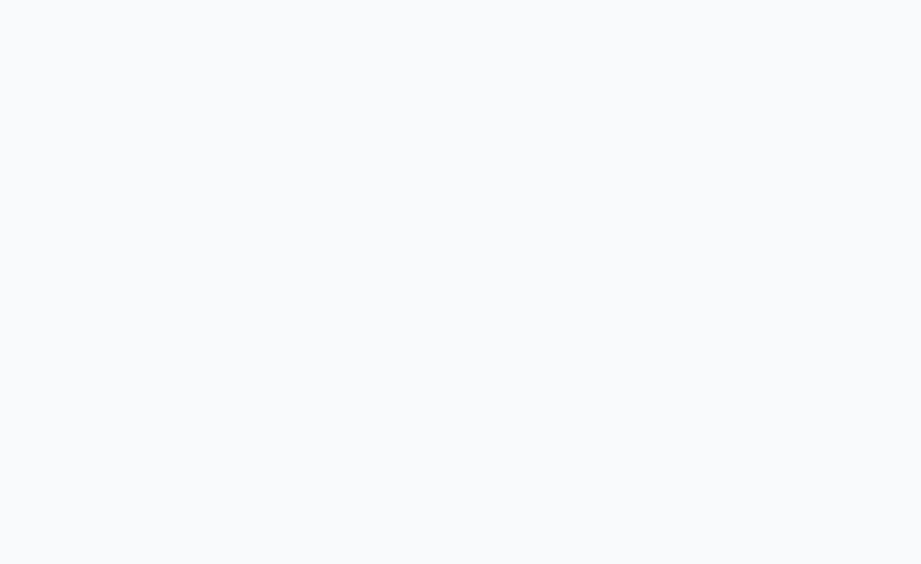
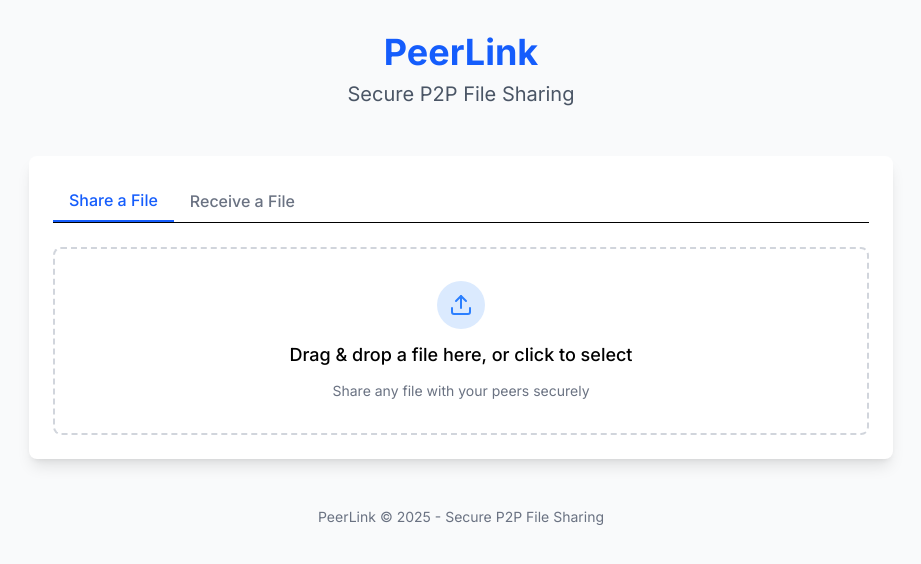
Before and after one commit to anishsaha46/PeerGate, a Next.js app in the folder ui/: page / in a window 1280 px wide. Shown: the top 564 px of the page, without its empty margins (179-1100 px from the left). Built offline with nearby package versions, Linux system fonts and the light colour scheme.

Commit message:
Refactor Home component to improve file upload and download functionality, enhance UI with tabs, and update component imports

```diff
--- a/ui/src/app/page.tsx
+++ b/ui/src/app/page.tsx
@@ -1,47 +1,157 @@
-'use client'
+'use client';
 
 import { useState } from 'react';
-import FileUpload from './components/FileUpload';
-import FileDownload from './components/FileDownload';
-import InviteCode from './components/InviteCode';
+import FileUpload from '@/components/FileUpload';
+import FileDownload from '@/components/FileDownload';
+import InviteCode from '@/components/InviteCode';
 import axios from 'axios';
 
-export default function Home(){
-  const [uploadFile, setUploadFile] = useState<File | null>(null);
+export default function Home() {
+  const [uploadedFile, setUploadedFile] = useState<File | null>(null);
   const [isUploading, setIsUploading] = useState(false);
   const [isDownloading, setIsDownloading] = useState(false);
-  const [port , setPort] = useState<number | null>(null);
+  const [port, setPort] = useState<number | null>(null);
   const [activeTab, setActiveTab] = useState<'upload' | 'download'>('upload');
 
-
-  // Function to handle file upload
-
-  const handleFileUpload = async (file:File) => {
-    setUploadFile(file);
+  const handleFileUpload = async (file: File) => {
+    setUploadedFile(file);
     setIsUploading(true);
 
-    try{
-      const formData= new FormData();
+    try {
+      const formData = new FormData();
       formData.append('file', file);
 
-      const response = await axios.post('/api/upload',formData, {
-        headers:{
+      const response = await axios.post('/api/upload', formData, {
+        headers: {
           'Content-Type': 'multipart/form-data',
         },
       });
 
       setPort(response.data.port);
     } catch (error) {
-      console.error('File upload failed:', error);
+      console.error('Error uploading file:', error);
       alert('Failed to upload file. Please try again.');
-    } finally{
+    } finally {
       setIsUploading(false);
     }
   };
 
+  const handleDownload = async (port: number) => {
+    setIsDownloading(true);
 
+    try {
+      // Request download from Java backend
+      const response = await axios.get(`/api/download/${port}`, {
+        responseType: 'blob',
+      });
 
+      const url = window.URL.createObjectURL(new Blob([response.data]));
+      const link = document.createElement('a');
+      link.href = url;
 
+      // Try to get filename from response headers
+      // Axios normalizes headers to lowercase, but we need to handle different cases
+      const headers = response.headers;
+      let contentDisposition = '';
 
+      // Look for content-disposition header regardless of case
+      for (const key in headers) {
+        if (key.toLowerCase() === 'content-disposition') {
+          contentDisposition = headers[key];
+          break;
+        }
+      }
 
+      let filename = 'downloaded-file';
+
+      if (contentDisposition) {
+        const filenameMatch = contentDisposition.match(/filename="(.+)"/);
+        if (filenameMatch && filenameMatch.length === 2) {
+          filename = filenameMatch[1];
+        }
+      }
+
+      link.setAttribute('download', filename);
+      document.body.appendChild(link);
+      link.click();
+      link.remove();
+    } catch (error) {
+      console.error('Error downloading file:', error);
+      alert('Failed to download file. Please check the invite code and try again.');
+    } finally {
+      setIsDownloading(false);
+    }
+  };
+
+  return (
+    <div className="container mx-auto px-4 py-8 max-w-4xl">
+      <header className="text-center mb-12">
+        <h1 className="text-4xl font-bold text-blue-600 mb-2">PeerLink</h1>
+        <p className="text-xl text-gray-600">Secure P2P File Sharing</p>
+      </header>
+
+      <div className="bg-white rounded-lg shadow-lg p-6">
+        <div className="flex border-b mb-6">
+          <button
+            className={`px-4 py-2 font-medium ${
+              activeTab === 'upload'
+                ? 'text-blue-600 border-b-2 border-blue-600'
+                : 'text-gray-500 hover:text-gray-700'
+            }`}
+            onClick={() => setActiveTab('upload')}
+          >
+            Share a File
+          </button>
+          <button
+            className={`px-4 py-2 font-medium ${
+              activeTab === 'download'
+                ? 'text-blue-600 border-b-2 border-blue-600'
+                : 'text-gray-500 hover:text-gray-700'
+            }`}
+            onClick={() => setActiveTab('download')}
+          >
+            Receive a File
+          </button>
+        </div>
+
+        {activeTab === 'upload' ? (
+          <div>
+            <FileUpload onFileUpload={handleFileUpload} isUploading={isUploading} />
+
+            {uploadedFile && !isUploading && (
+              <div className="mt-4 p-3 bg-gray-50 rounded-md">
+                <p className="text-sm text-gray-600">
+                  Selected file: <span className="font-medium">{uploadedFile.name}</span> ({Math.round(uploadedFile.size / 1024)} KB)
+                </p>
+              </div>
+            )}
+
+            {isUploading && (
+              <div className="mt-6 text-center">
+                <div className="inline-block animate-spin rounded-full h-8 w-8 border-4 border-blue-500 border-t-transparent"></div>
+                <p className="mt-2 text-gray-600">Uploading file...</p>
+              </div>
+            )}
+
+            <InviteCode port={port} />
+          </div>
+        ) : (
+          <div>
+            <FileDownload onDownload={handleDownload} isDownloading={isDownloading} />
+
+            {isDownloading && (
+              <div className="mt-6 text-center">
+                <div className="inline-block animate-spin rounded-full h-8 w-8 border-4 border-blue-500 border-t-transparent"></div>
+                <p className="mt-2 text-gray-600">Downloading file...</p>
+              </div>
+            )}
+          </div>
+        )}
+      </div>
+
+      <footer className="mt-12 text-center text-gray-500 text-sm">
+        <p>PeerLink &copy; {new Date().getFullYear()} - Secure P2P File Sharing</p>
+      </footer>
+    </div>
+  );
 }
```
